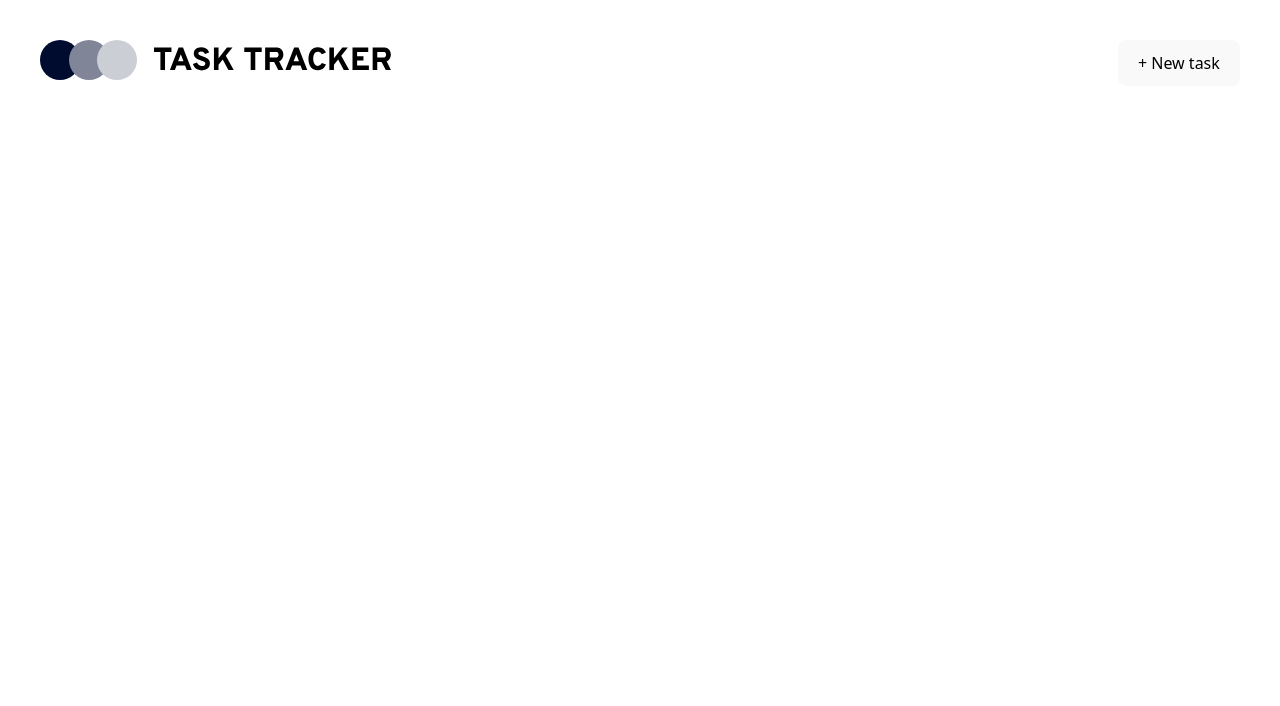
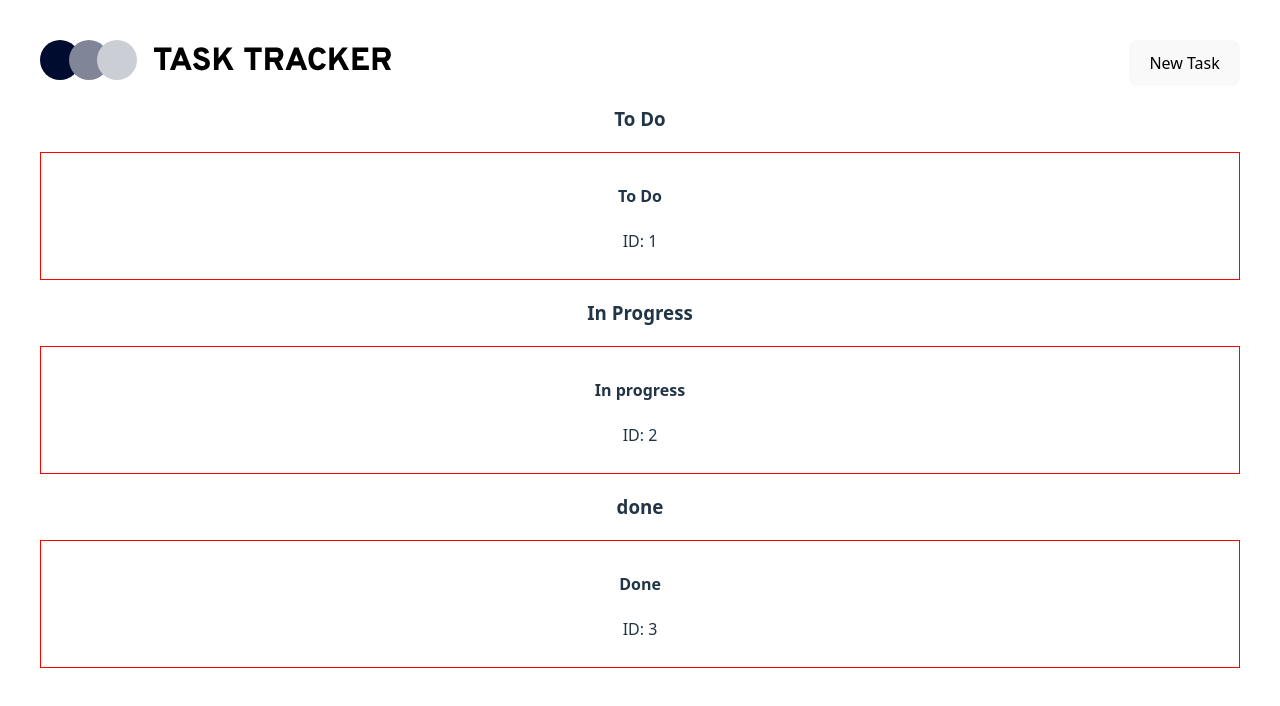
Before and after one commit to Almazik001/task_tracker_front, a React (Vite) app: page / in a window 1280 px wide. Shown: the top 706 px of the page. Built offline with nearby package versions, Linux system fonts and the light colour scheme.

Commit message:
Сделал навигацию и добавил карточки для постов задач.

```diff
--- a/src/App.css
+++ b/src/App.css
@@ -1,12 +1,11 @@
 #root {
-  max-width: 1224px;
+  max-width: 1280px;
   margin: 0 auto;
   padding: 2rem;
   text-align: center;
 }
 
-
-.navbar{
-  display: flex;
-  justify-content: space-between;
+.task_card {
+  padding: 10px 20px;
+  border: 1px solid red;
 }
--- a/src/App.jsx
+++ b/src/App.jsx
@@ -1,13 +1,15 @@
 import { useState } from 'react'
-import Navbar from './components/UI/navbar'
+import Navbar from './components/navbar/navbar'
 import './App.css'
+import Board from './components/navbar/Board/Board'
 
 function App() {
 
+
   return (
     <>
-      <Navbar />
-
+      <Navbar/>
+      <Board/>
     </>
   )
 }
--- a/src/components/UI/Navbar.jsx
+++ /dev/null
@@ -1,17 +0,0 @@
-import React from 'react';
-import LogoTracker from '../../assets/images/logo_task_tracker.svg'
-
-const Navbar = () => {
-
-    return (
-        <div className='navbar'>
-            <div className="navbar_logo">
-                <img src={LogoTracker} alt="" />
-            </div>
-
-            <button className='navbar_btn'>+ New task</button>
-        </div>
-    );
-};
-
-export default Navbar;
--- /dev/null
+++ b/src/components/navbar/Board/Board.jsx
@@ -0,0 +1,21 @@
+import React, { useState } from 'react';
+import Column from './Column';
+
+const Board = () => {
+
+    const [tasks, setTasks] = useState([
+            {id: 1, title: 'To Do', status: 'todo'},
+            {id: 2, title: 'In progress', status: 'inprogress'},
+            {id: 3, title: 'Done', status: 'done'},
+    ]);
+
+    return (
+        <div>
+            <Column tasks={tasks}  status='todo' title='To Do' />
+            <Column tasks={tasks}  status='inprogress' title='In Progress'/>
+            <Column tasks={tasks}  status='done' title='done'/>
+        </div>
+    );
+};
+
+export default Board;
--- /dev/null
+++ b/src/components/navbar/Board/Column.jsx
@@ -0,0 +1,19 @@
+import React from 'react';
+import TaskCard from './TaskCard';
+
+const Column = ({title, tasks, status}) => {
+
+const filteredTasks = tasks.filter(task => task.status === status)
+
+    return (
+        <div>
+            <h3>{title}</h3>
+
+            {filteredTasks.map(task => (
+                <TaskCard key={task.id} task={task}  />
+            ))}
+        </div>
+    );
+};
+
+export default Column;
--- /dev/null
+++ b/src/components/navbar/Board/TaskCard.jsx
@@ -0,0 +1,12 @@
+import React from 'react';
+
+const TaskCard = ({task}) => {
+    return (
+        <div className='task_card'>
+            <h4>{task.title}</h4>
+            <p>ID: {task.id}</p>
+        </div>
+    );
+};
+
+export default TaskCard;
--- /dev/null
+++ b/src/components/navbar/Navbar.jsx
@@ -0,0 +1,16 @@
+import React from 'react';
+import LogoNavbar from '../../assets/logo_task_tracker.svg'
+
+const navbar = () => {
+    return (
+        <div className='navbar'>
+            <div className="navbar_logo">
+                <img src={LogoNavbar} alt="" />
+            </div>
+
+            <button className='navbar_btn'>New Task</button>
+        </div>
+    );
+};
+
+export default navbar;
--- a/src/index.css
+++ b/src/index.css
@@ -5,9 +5,17 @@
 
   color-scheme: light dark;
   color: rgba(255, 255, 255, 0.87);
-  background-color: #ffffff;
+  background-color: #242424;
 
+  font-synthesis: none;
+  text-rendering: optimizeLegibility;
+  -webkit-font-smoothing: antialiased;
+  -moz-osx-font-smoothing: grayscale;
+}
 
+.navbar {
+  display: flex;
+  justify-content: space-between;
 }
 
 a {
@@ -18,8 +26,6 @@ a {
 a:hover {
   color: #535bf2;
 }
-
-
 
 h1 {
   font-size: 3.2em;
```
Also changed, not shown: src/assets/logo_task_tracker.svg (renamed from src/assets/images/logo_task_tracker.svg), 1 other file (tests, documents, lock files or other folders).
